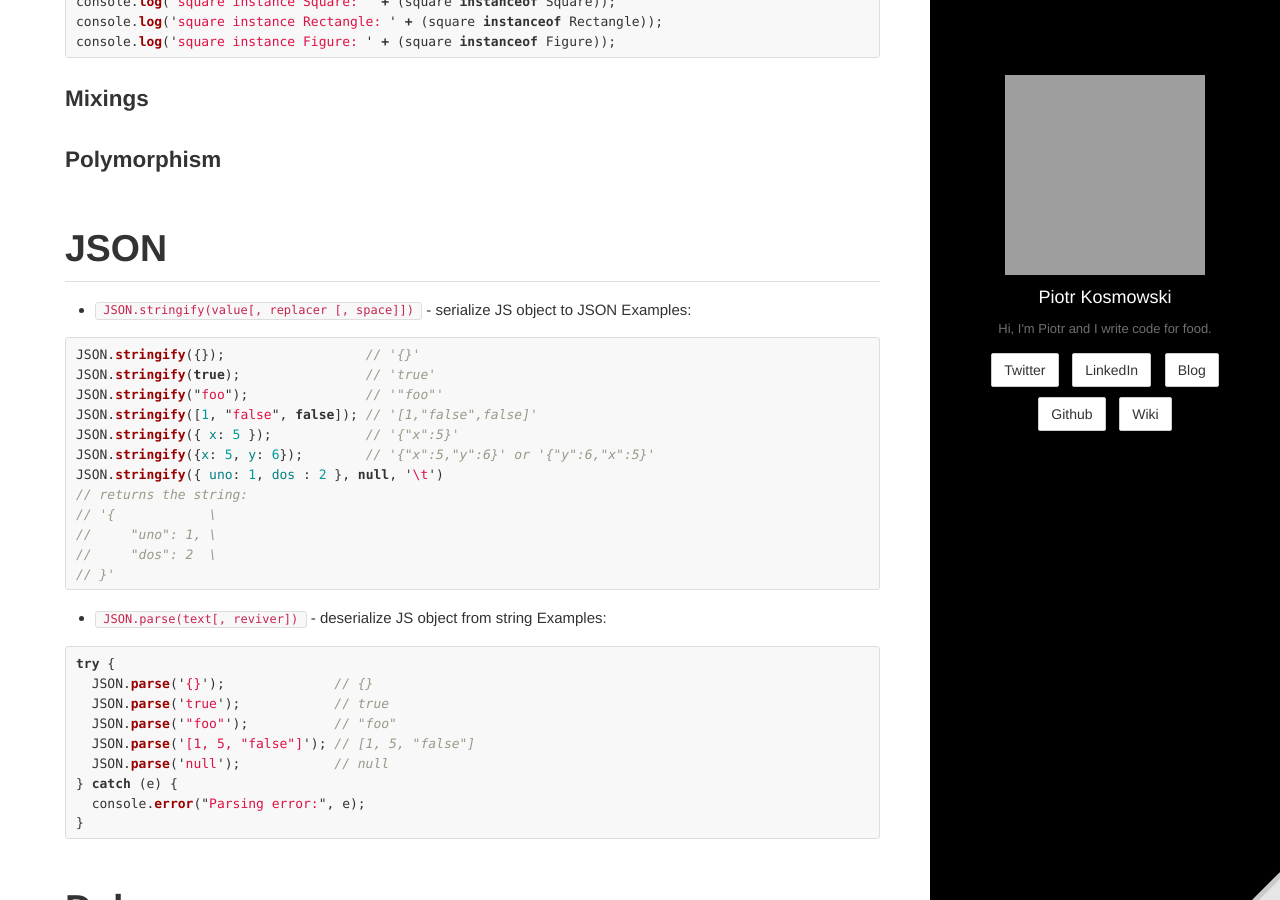
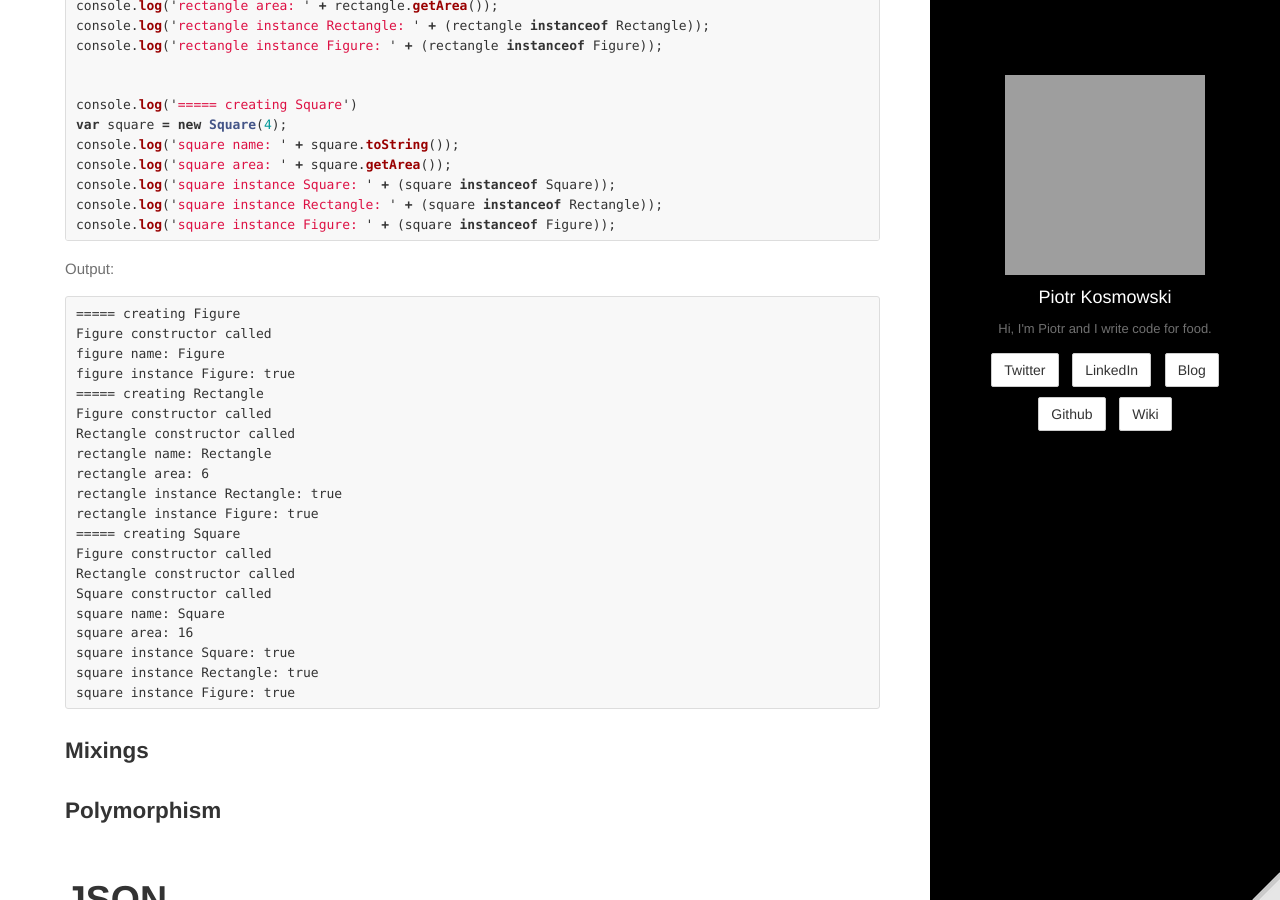
Before and after one commit to kospiotr/kospiotr.github.io, a Jekyll site: the page built from wiki/java-script.md, in a window 1280 px wide and 900 px high, scrolled down 11122 px. Built offline with Jekyll 4.4.1, drawn with Linux system fonts in a browser that asks for light colours; some of the changed text lies outside the part shown; grey boxes are pictures that could not be loaded.

Commit message:
Update java-script.md

````diff
--- a/wiki/java-script.md
+++ b/wiki/java-script.md
@@ -510,6 +518,31 @@ console.log('square instance Rectangle: ' + (square instanceof Rectangle));
 console.log('square instance Figure: ' + (square instanceof Figure));
 ```
 
+Output:
+
+```
+===== creating Figure
+Figure constructor called
+figure name: Figure
+figure instance Figure: true
+===== creating Rectangle
+Figure constructor called
+Rectangle constructor called
+rectangle name: Rectangle
+rectangle area: 6
+rectangle instance Rectangle: true
+rectangle instance Figure: true
+===== creating Square
+Figure constructor called
+Rectangle constructor called
+Square constructor called
+square name: Square
+square area: 16
+square instance Square: true
+square instance Rectangle: true
+square instance Figure: true
+```
+
 ### Mixings
 
 ### Polymorphism
````
Also changed, not shown: other parts of wiki/java-script.md (+10 -2 lines).
